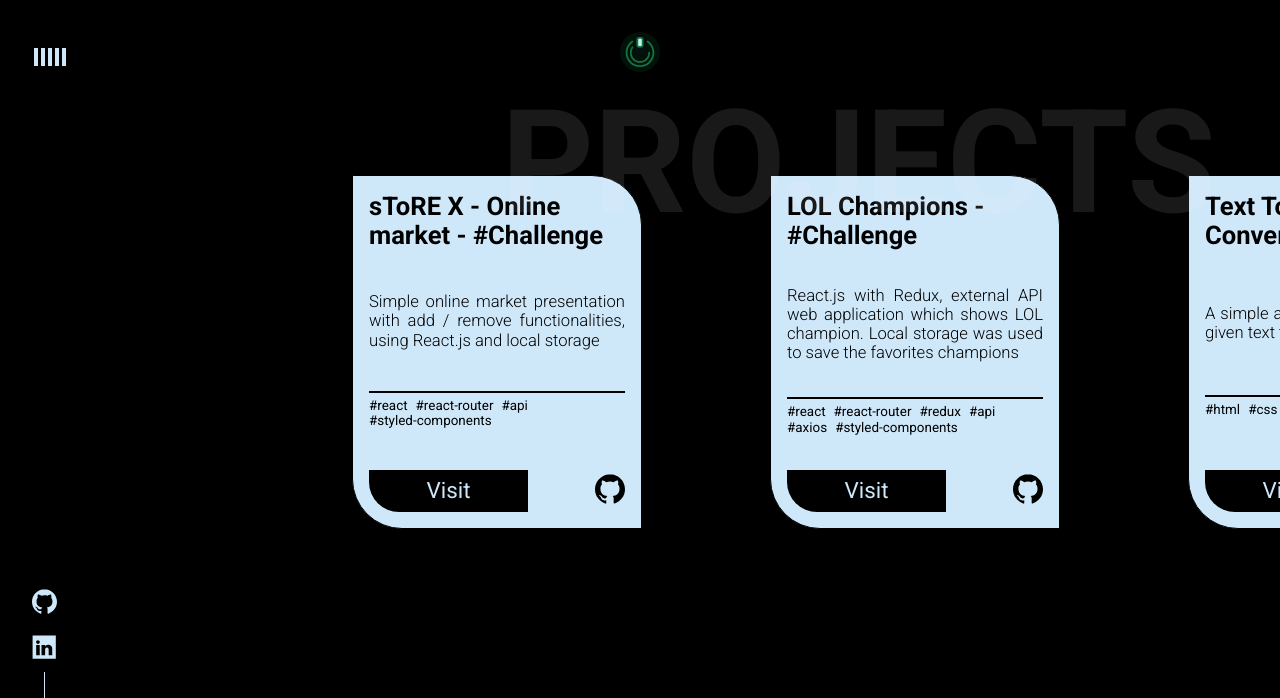
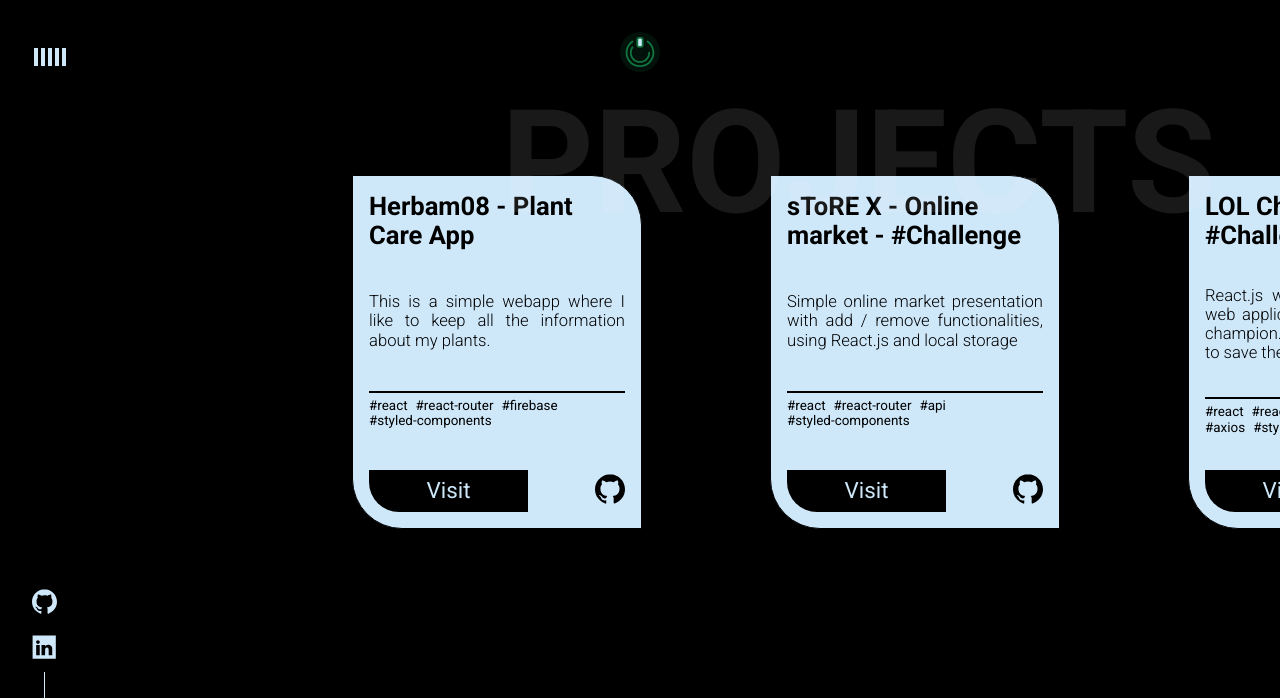
Before and after one commit to CosminGhirisan/portfolio2022, a React (Create React App) app: page /projects in a window 1280 px wide. Shown: the top 698 px of the page. Built offline with nearby package versions, Linux system fonts and the light colour scheme.

Commit message:
work data added

```diff
--- a/src/assets/data/Work.js
+++ b/src/assets/data/Work.js
@@ -1,4 +1,12 @@
 export const Work = [
+   {
+      id:6,
+      name:"Herbam08 - Plant Care App",
+      description:"This is a simple webapp where I like to keep all the information about my plants.",
+      tags:["react","react-router", "firebase","styled-components"],
+      demo:"https://herbam08.netlify.app",
+      github:"https://github.com/CosminGhirisan/herbam08_plant_app_react.js"
+   },
    {
       id:5,
       name:"sToRE X - Online market - #Challenge",
--- a/src/components/AllSvgs.js
+++ b/src/components/AllSvgs.js
@@ -61,7 +61,10 @@ export const LayerRight1 = (props) => (
 )
 
 export const GitHub = (props) => (
-  <svg viewBox="0 0 32 32" xmlns="http://www.w3.org/2000/svg" {...props}>
+  <svg
+    viewBox="0 0 32 32"
+    xmlns="http://www.w3.org/2000/svg"
+    {...props}>
     <path
       fill={props.fill}
       d="M16 .396c-8.839 0-16 7.167-16 16 0 7.073 4.584 13.068 10.937 15.183.803.151 1.093-.344 1.093-.772 0-.38-.009-1.385-.015-2.719-4.453.964-5.391-2.151-5.391-2.151-.729-1.844-1.781-2.339-1.781-2.339-1.448-.989.115-.968.115-.968 1.604.109 2.448 1.645 2.448 1.645 1.427 2.448 3.744 1.74 4.661 1.328.14-1.031.557-1.74 1.011-2.135-3.552-.401-7.287-1.776-7.287-7.907 0-1.751.62-3.177 1.645-4.297-.177-.401-.719-2.031.141-4.235 0 0 1.339-.427 4.4 1.641a15.436 15.436 0 0 1 4-.541c1.36.009 2.719.187 4 .541 3.043-2.068 4.381-1.641 4.381-1.641.859 2.204.317 3.833.161 4.235 1.015 1.12 1.635 2.547 1.635 4.297 0 6.145-3.74 7.5-7.296 7.891.556.479 1.077 1.464 1.077 2.959 0 2.14-.02 3.864-.02 4.385 0 .416.28.916 1.104.755 6.4-2.093 10.979-8.093 10.979-15.156 0-8.833-7.161-16-16-16z" />
```
Also changed, not shown: src/pages/Projects.js (line endings or trailing spaces).
